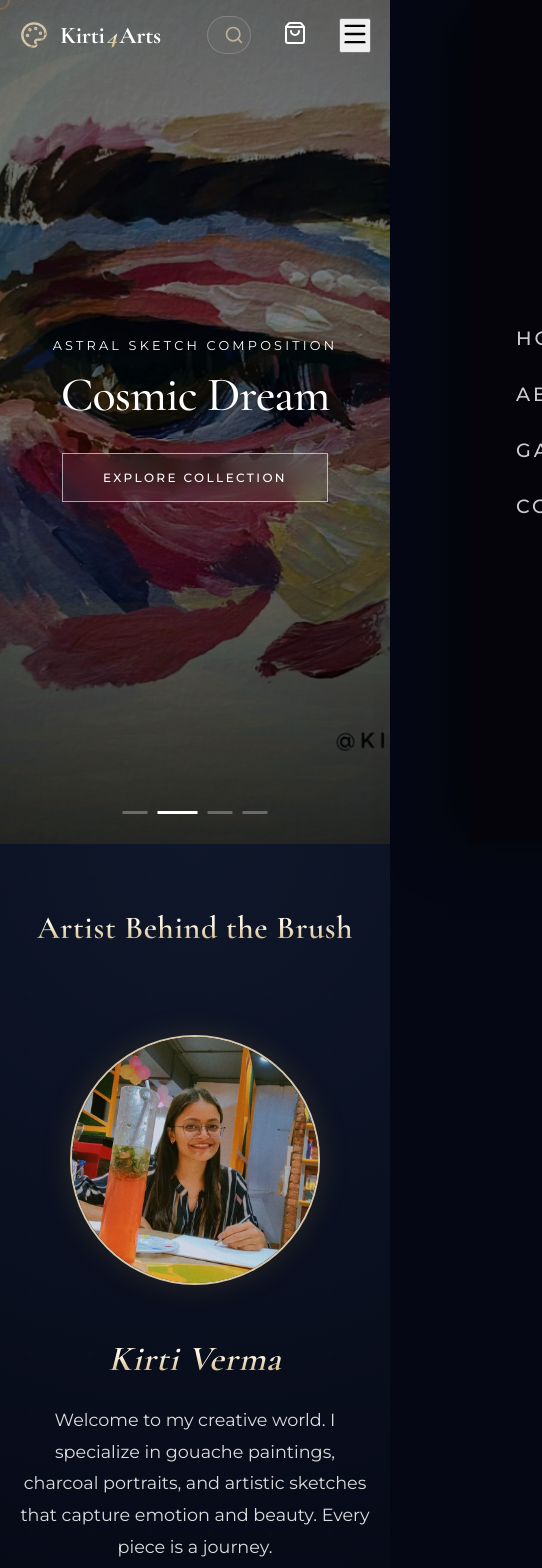
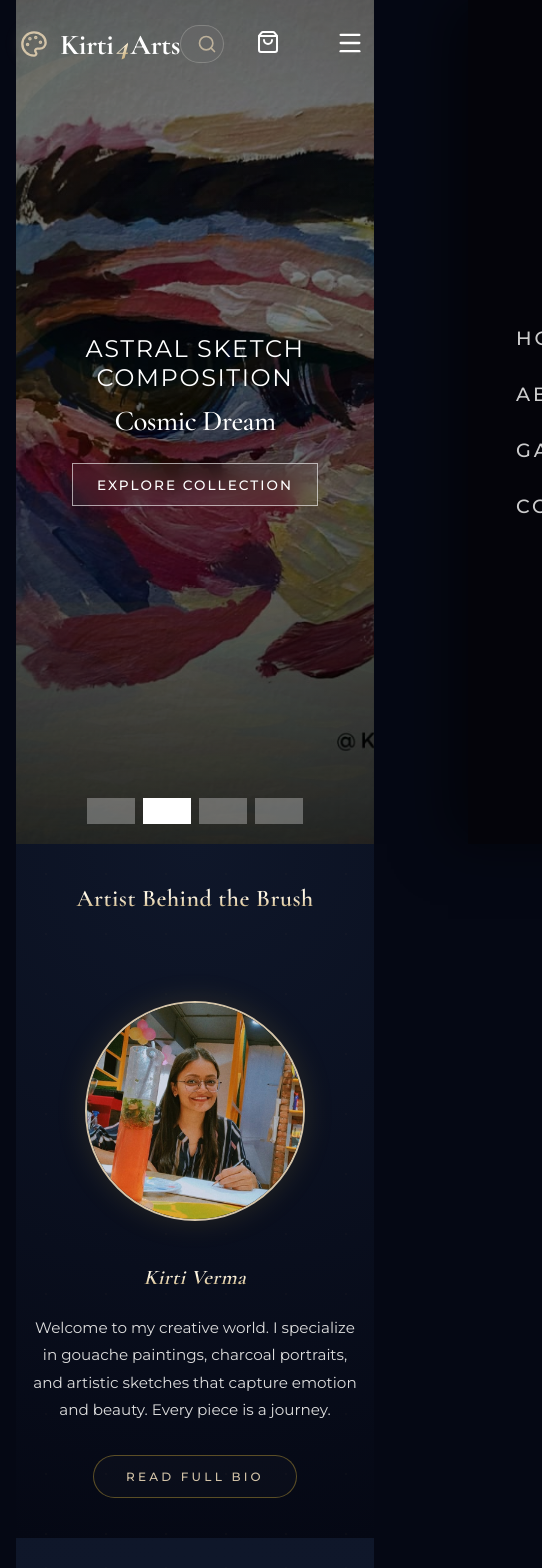
Before and after one commit to priyanshuverma2003/kirti4arts, a Next.js app: page / in a window 390 px wide. Shown: the top 1568 px of the page, 542 px wide, since content can reach past the window. Built offline with nearby package versions, Linux system fonts and the light colour scheme.

Commit message:
Complete mobile optimization - responsive layouts, utility classes, and aggressive resets

```diff
--- a/src/app/about/page.module.css
+++ b/src/app/about/page.module.css
@@ -65,11 +65,13 @@
 }
 
 .artistImage {
-    width: 450px;
-    height: 600px;
+    width: 100%;
+    max-width: 450px;
+    height: auto;
     object-fit: cover;
     border-radius: 20px;
     border: 1px solid rgba(212, 175, 55, 0.2);
+
     box-shadow: 0 40px 80px rgba(0, 0, 0, 0.5);
     transition: all 0.6s cubic-bezier(0.165, 0.84, 0.44, 1);
 }
--- a/src/app/globals.css
+++ b/src/app/globals.css
@@ -44,8 +44,22 @@
   margin: 0;
   padding: 0;
   box-sizing: border-box;
-  cursor: none;
-  /* Hide default cursor for custom one */
+}
+
+html {
+  width: 100%;
+  overflow-x: hidden;
+}
+
+/* Custom cursor only on desktop */
+@media (min-width: 769px) {
+  * {
+    cursor: none;
+  }
+
+  a {
+    cursor: none;
+  }
 }
 
 body {
@@ -53,6 +67,9 @@ body {
   color: var(--text-primary);
   font-family: 'Montserrat', sans-serif;
   overflow-x: hidden;
+  width: 100%;
+  max-width: 100vw;
+  position: relative;
 }
 
 h1,
@@ -70,7 +87,6 @@ a {
   text-decoration: none;
   color: inherit;
   transition: all 0.3s ease;
-  cursor: none;
 }
 
 /* Custom Scrollbar - Gold */
@@ -103,3 +119,128 @@ a {
     background-position: 200% center;
   }
 }
+
+/* Comprehensive Mobile Fixes */
+@media (max-width: 768px) {
+  * {
+    max-width: 100vw;
+  }
+
+  body,
+  html {
+    overflow-x: hidden !important;
+  }
+
+  /* Override any min-widths that might cause overflow */
+  .col,
+  [class*="col"],
+  [class*="info"],
+  [class*="form"],
+  [class*="container"] {
+    min-width: 0 !important;
+  }
+
+  /* Ensure all containers are responsive */
+  div,
+  section,
+  main,
+  article {
+    max-width: 100%;
+  }
+}
+
+/* Extra small devices */
+@media (max-width: 480px) {
+  body {
+    font-size: 14px;
+  }
+
+  h1 {
+    font-size: 1.8rem !important;
+  }
+
+  h2 {
+    font-size: 1.5rem !important;
+  }
+
+  h3 {
+    font-size: 1.3rem !important;
+  }
+}
+
+/* Mobile Utility Classes */
+.mobile-hidden {
+  display: none !important;
+}
+
+.mobile-visible {
+  display: block !important;
+}
+
+@media (min-width: 769px) {
+  .desktop-hidden {
+    display: none !important;
+  }
+
+  .mobile-hidden {
+    display: block !important;
+  }
+
+  .mobile-visible {
+    display: none !important;
+  }
+}
+
+/* Aggressive Mobile Resets - Ensure Everything Fits */
+@media (max-width: 768px) {
+
+  /* Force all images to be responsive */
+  img {
+    max-width: 100% !important;
+    height: auto !important;
+  }
+
+  /* Force all text containers to wrap */
+  p,
+  h1,
+  h2,
+  h3,
+  h4,
+  h5,
+  h6,
+  span,
+  div {
+    word-wrap: break-word !important;
+    overflow-wrap: break-word !important;
+  }
+
+  /* Reduce all large padding/margins */
+  section,
+  main,
+  article {
+    padding-left: 4% !important;
+    padding-right: 4% !important;
+  }
+
+  /* Make all buttons mobile-friendly */
+  button,
+  .btn,
+  [class*="button"],
+  [class*="Button"] {
+    min-width: 0 !important;
+    padding: 0.8rem 1.5rem !important;
+    font-size: 0.85rem !important;
+  }
+
+  /* Force flex containers to wrap */
+  [class*="flex"],
+  [class*="Flex"] {
+    flex-wrap: wrap !important;
+  }
+
+  /* Ensure no element is wider than viewport */
+  * {
+    max-width: 100vw !important;
+    box-sizing: border-box !important;
+  }
+}
--- a/src/app/layout.tsx
+++ b/src/app/layout.tsx
@@ -23,6 +23,7 @@ const montserrat = Montserrat({
 export const metadata: Metadata = {
   title: "KirtiforArts | Ultra Luxury Art Gallery",
   description: "Discover exclusive originals, prints, and sketches by Kirti Verma.",
+  viewport: "width=device-width, initial-scale=1, maximum-scale=5",
 };
 
 export default function RootLayout({
--- a/src/components/home/AboutSection.module.css
+++ b/src/components/home/AboutSection.module.css
@@ -1,5 +1,5 @@
 .aboutSection {
-    padding: 8rem 10%;
+    padding: 6rem 8%;
     background: var(--royal-gradient);
     position: relative;
     overflow: hidden;
@@ -111,12 +111,12 @@
 
 @media (max-width: 1024px) {
     .aboutSection {
-        padding: 4rem 5%;
+        padding: 3rem 5%;
     }
 
     .container {
         flex-direction: column;
-        gap: 3rem;
+        gap: 2.5rem;
         text-align: center;
     }
 
@@ -125,8 +125,8 @@
     }
 
     .imageContainer img {
-        width: 300px;
-        height: 300px;
+        width: 280px;
+        height: 280px;
     }
 
     .textWrapper {
@@ -136,24 +136,42 @@
     .textWrapper p {
         margin: 0 auto 2rem;
         max-width: 100%;
+        font-size: 1rem;
     }
 
     .header h2 {
-        font-size: 2.5rem;
+        font-size: 2.2rem;
     }
 
     .textWrapper h3 {
-        font-size: 2.2rem;
+        font-size: 2rem;
     }
 }
 
 @media (max-width: 480px) {
+    .aboutSection {
+        padding: 2.5rem 4%;
+    }
+
     .imageContainer img {
-        width: 250px;
-        height: 250px;
+        width: 220px;
+        height: 220px;
     }
 
     .header h2 {
-        font-size: 2rem;
+        font-size: 1.8rem;
+    }
+
+    .textWrapper h3 {
+        font-size: 1.6rem;
+    }
+
+    .textWrapper p {
+        font-size: 0.95rem;
+    }
+
+    .secondaryBtn {
+        padding: 0.8rem 2rem;
+        font-size: 0.75rem;
     }
 }
--- a/src/components/home/GallerySection.module.css
+++ b/src/components/home/GallerySection.module.css
@@ -98,6 +98,8 @@
     border: 1px solid rgba(255, 255, 255, 0.05);
     border-radius: 40px;
     backdrop-filter: blur(10px);
+    flex-wrap: wrap;
+    justify-content: center;
 }
 
 .filterBtn {
@@ -314,7 +316,7 @@
 
 @media (max-width: 768px) {
     .gallery {
-        padding: 5rem 5%;
+        padding: 3rem 5%;
     }
 
     .masonryGrid {
--- a/src/components/home/HeroSlideshow.module.css
+++ b/src/components/home/HeroSlideshow.module.css
@@ -19,6 +19,7 @@
     background-position: center;
     z-index: 1;
 }
+
 .overlay {
     position: absolute;
     top: 0;
@@ -64,7 +65,7 @@
 
 .title {
     font-family: 'Cormorant Garamond', serif;
-    font-size: clamp(3rem, 10vw, 6.5rem);
+    font-size: clamp(2.5rem, 9vw, 6.5rem);
     /* Fluid typography */
     color: #fff;
     line-height: 1.1;
@@ -146,36 +147,61 @@
 }
 
 @media (max-width: 768px) {
+    .hero {
+        min-height: 100vh;
+        height: auto;
+    }
+
     .content {
-        padding: 0 25px;
+        padding: 0 5%;
+        max-width: 100%;
     }
 
     .subtitle {
-        font-size: 0.8rem;
-        letter-spacing: 0.2rem;
-        margin-bottom: 1rem;
+        font-size: 0.7rem;
+        letter-spacing: 0.15rem;
+        margin-bottom: 0.8rem;
     }
 
     .title {
-        margin-bottom: 2rem;
+        margin-bottom: 1.5rem;
+        line-height: 1.2;
     }
 
     .ctaButton {
-        padding: 1rem 2.5rem;
-        font-size: 0.75rem;
-        letter-spacing: 0.2em;
+        padding: 0.9rem 2rem;
+        font-size: 0.7rem;
+        letter-spacing: 0.15em;
     }
 
     .indicators {
-        bottom: 30px;
-        gap: 10px;
+        bottom: 20px;
+        gap: 8px;
     }
 
     .dot {
-        width: 25px;
+        width: 20px;
+        height: 2px;
     }
 
     .dot.active {
-        width: 40px;
+        width: 35px;
     }
 }
+
+/* Extra small devices */
+@media (max-width: 480px) {
+    .content {
+        padding: 0 4%;
+    }
+
+    .subtitle {
+        font-size: 0.65rem;
+        letter-spacing: 0.1rem;
+    }
+
+    .ctaButton {
+        padding: 0.8rem 1.5rem;
+        font-size: 0.65rem;
+    }
+}
--- a/src/components/layout/Footer.module.css
+++ b/src/components/layout/Footer.module.css
@@ -57,7 +57,16 @@
 }
 
 @media (max-width: 768px) {
+    .footer {
+        padding: 3rem 5% 2rem;
+    }
+
     .content {
         flex-direction: column;
     }
+
+    .col {
+        min-width: 0;
+        width: 100%;
+    }
 }
--- a/src/components/layout/Navbar.module.css
+++ b/src/components/layout/Navbar.module.css
@@ -133,6 +133,21 @@
     flex-shrink: 0;
     transition: all 0.3s ease;
 }
+
+.mobileToggle {
+    display: none;
+    background: none;
+    border: none;
+    color: #fff;
+    cursor: pointer;
+    padding: 0.5rem;
+    transition: color 0.3s ease;
+}
+
+.mobileToggle:hover {
+    color: var(--primary-color);
+}
+
 
 .searchBar.expanded .searchIcon {
     opacity: 1;
@@ -305,12 +320,14 @@
     }
 
     .desktopSearchContainer {
-        display: none;
+        display: block;
+        /* Removing the incorrect 'none' since we use searchContainer */
     }
 
     .mobileToggle {
         display: block;
     }
+
 
     .mobileSearchWrapper {
         display: block;
--- a/src/components/ui/CustomCursor.tsx
+++ b/src/components/ui/CustomCursor.tsx
@@ -31,6 +31,22 @@ export default function CustomCursor() {
         };
     }, []);
 
+    // Don't render on mobile/touch devices
+    const [isMobile, setIsMobile] = useState(true);
+
+    useEffect(() => {
+        const checkMobile = () => {
+            setIsMobile(window.innerWidth <= 768 || 'ontouchstart' in window);
+        };
+
+        checkMobile();
+        window.addEventListener('resize', checkMobile);
+
+        return () => window.removeEventListener('resize', checkMobile);
+    }, []);
+
+    if (isMobile) return null;
+
     return (
         <>
             <motion.div
```
